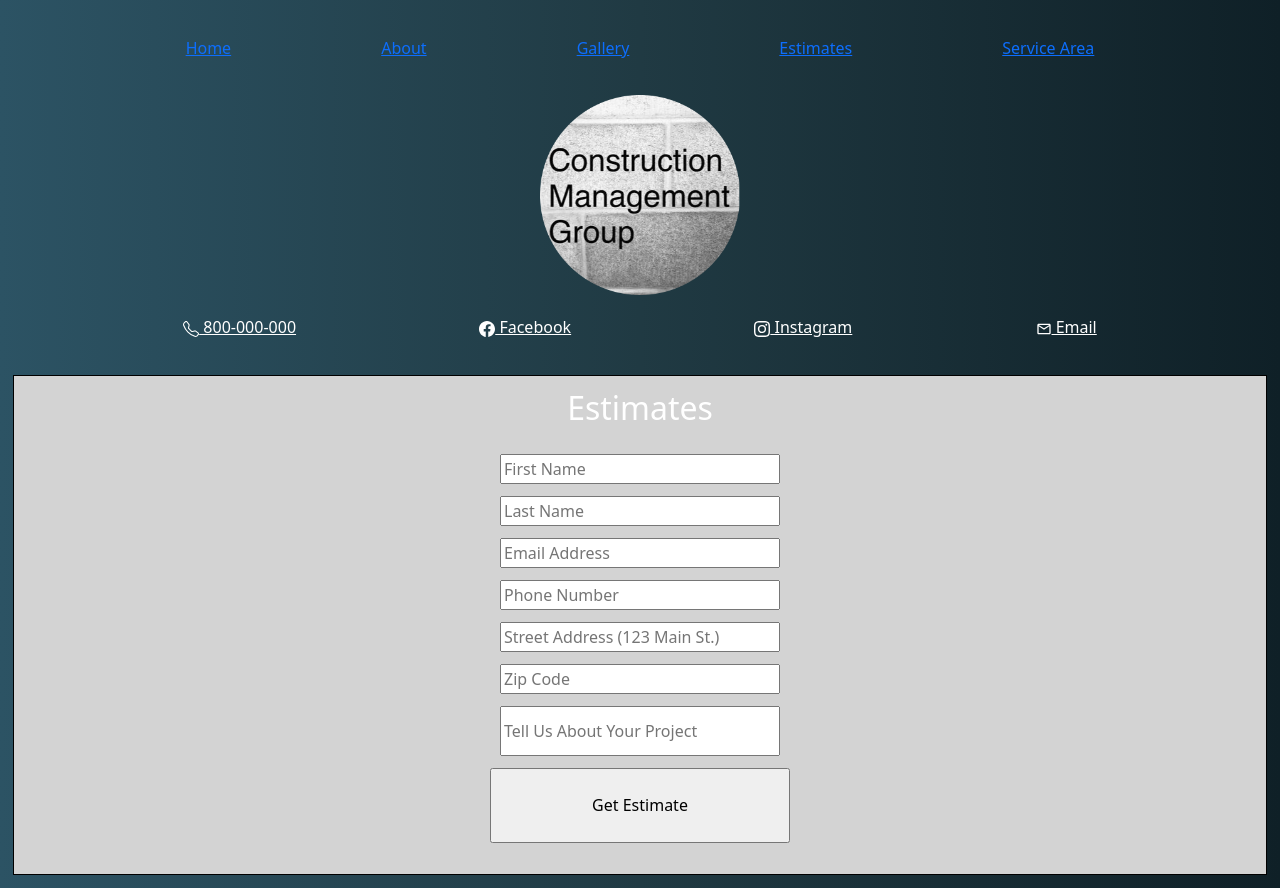
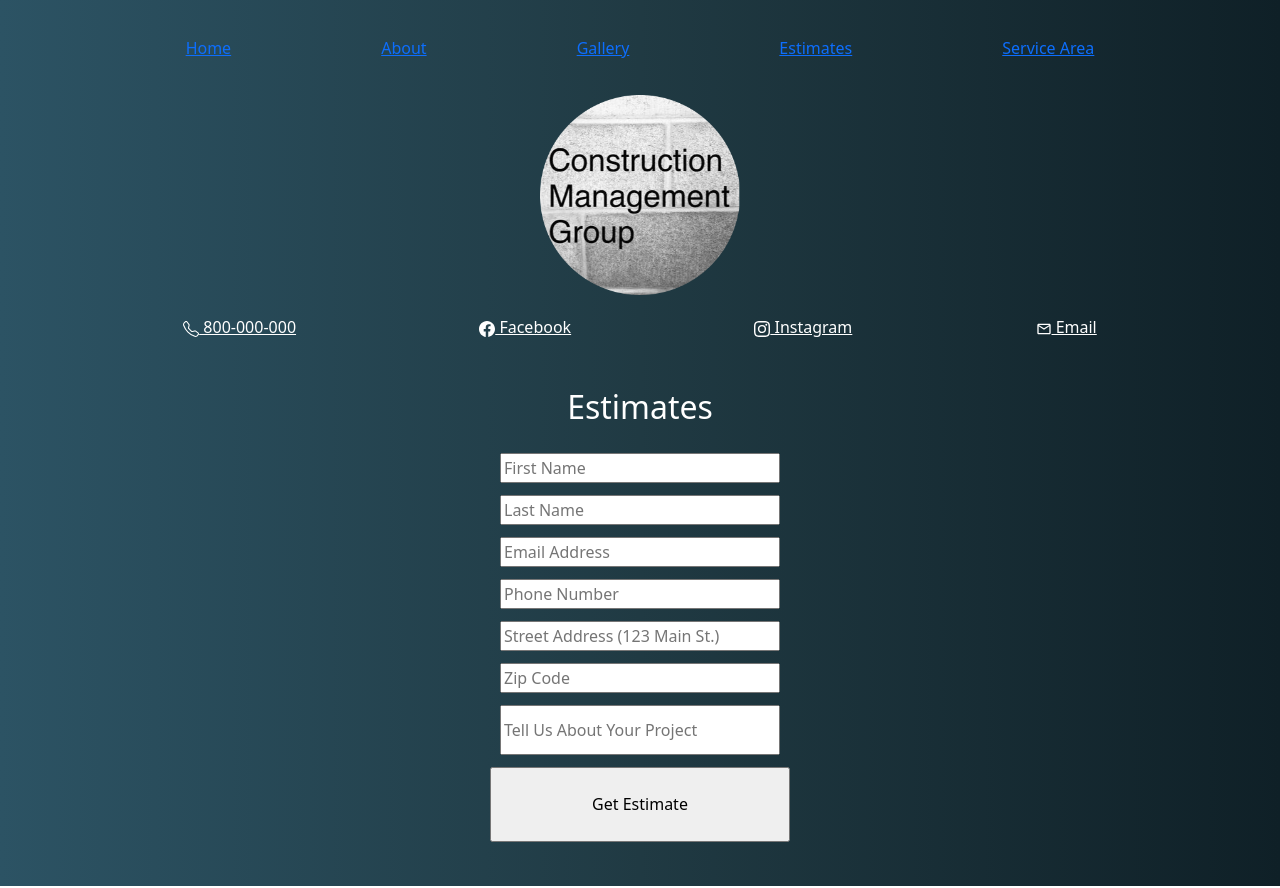
Before and after one commit to austincomstock/C-M-G, a React (Create React App) app: page /estimates in a window 1280 px wide. Built offline with nearby package versions, Linux system fonts and the light colour scheme.

Commit message:
Removed background-color and border

```diff
--- a/src/components/Estimates/Estimates.css
+++ b/src/components/Estimates/Estimates.css
@@ -1,8 +1,6 @@
 .Estimates1 {
   text-align: center;
-  background-color: #D3D3D3;
   margin: 1%;
-  border: solid thin #000;
   padding: 1%;
 }
 
```
